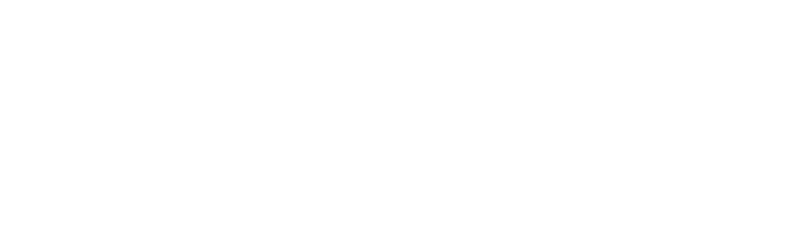
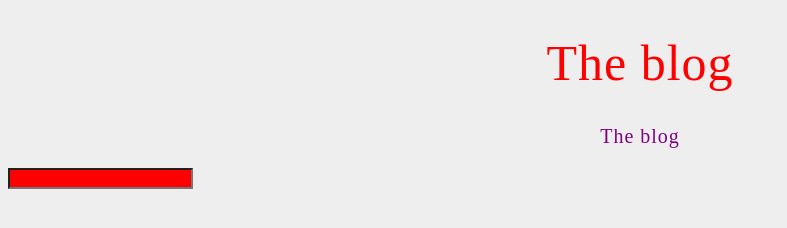
Before and after one commit to hitunes/portfolio-1, a plain HTML site: page index.html in a window 1280 px wide. Shown: the whole page, without its empty margins (0-787 px from the left). Drawn offline with Linux system fonts and the light colour scheme.

Commit message:
linked up an external stylesheet

```diff
--- /dev/null
+++ b/assets/css/main.css
@@ -0,0 +1,21 @@
+body{
+	background: #EEE;
+}
+
+.blog{
+	color: #F00;
+	font-size: 50px;
+	letter-spacing: 1px;
+	text-align: center;
+	font-weight: 500;
+}
+
+#blog{
+	color: purple;
+	font-weight: 100;
+	font-size: 20px;
+}
+
+input[type='text']{
+	background: red;
+}
--- a/index.html
+++ b/index.html
@@ -2,8 +2,27 @@
 <html>
 	<head>
 		<title>Portfolio</title>
+
+		<link rel="stylesheet" type="text/css" href="assets/css/main.css">
+
 	</head>
 	<body>
 
+
+		<h1 class="blog">The blog</h1>
+		<p class="blog" id="blog">The blog</p>
+
+		<input type="text" name="">
+
+
+		<!-- navigations/logos stays here -->
+		<header></header>
+
+		<!-- main contents stays here -->
+		<main></main>
+
+		<!-- footer stays here -->
+		<footer></footer>
+
 	</body>
 </html>
```
